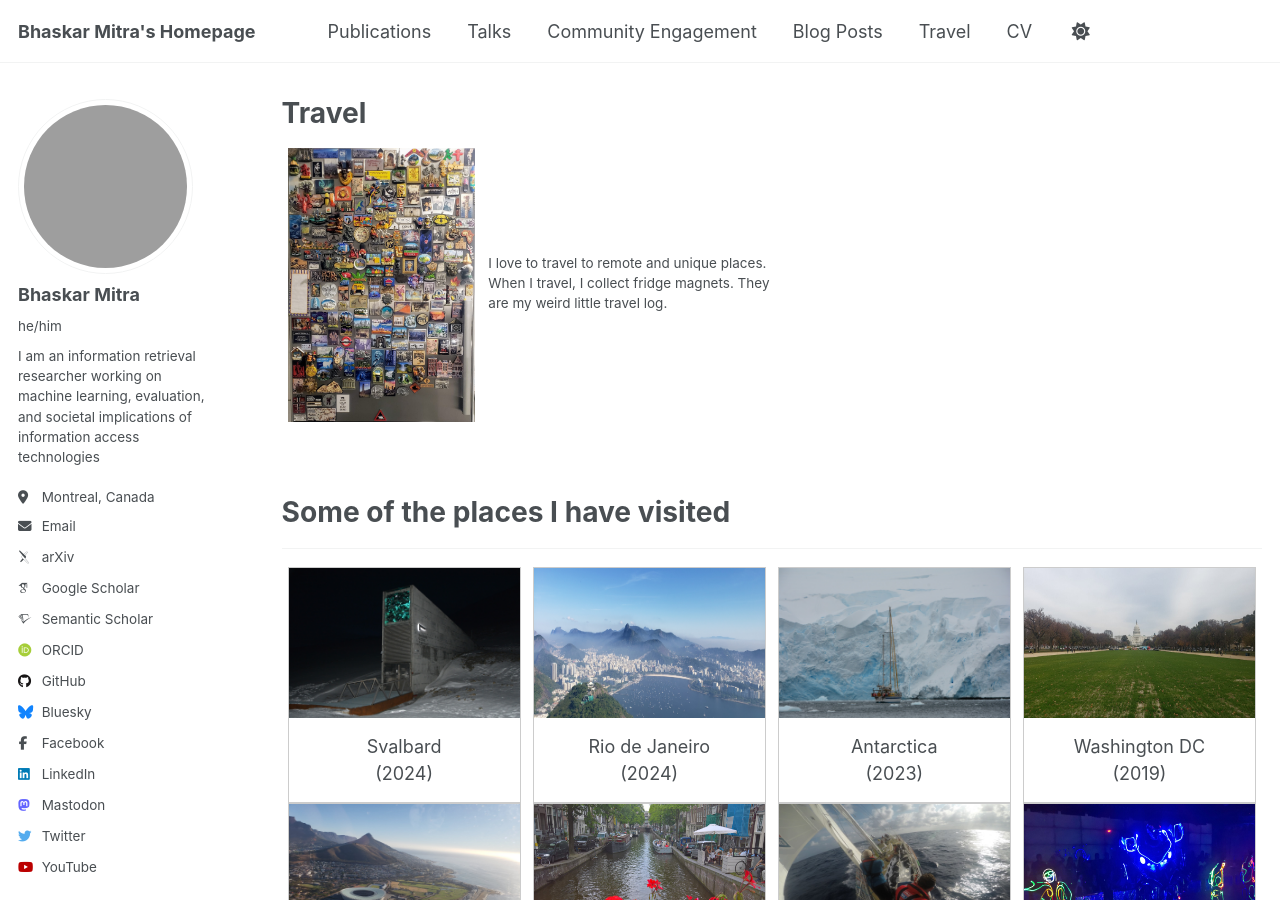
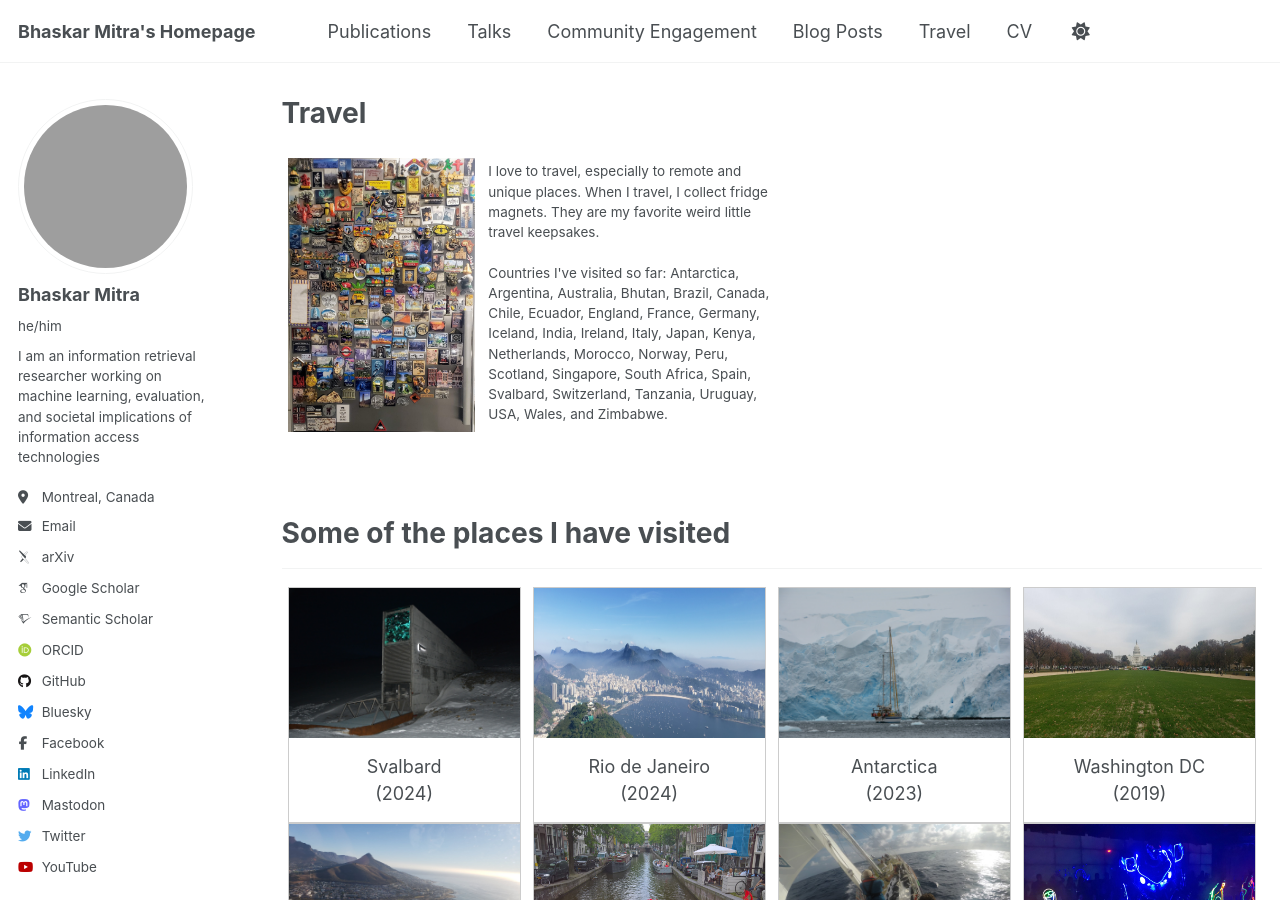
Before and after one commit to bhaskar-mitra/bhaskar-mitra.github.io, a Jekyll site: the page built from _pages/travel.html, in a window 1280 px wide and 900 px high. Built offline with Jekyll 4.4.1, drawn with Linux system fonts in a browser that asks for light colours; some web fonts are replaced; grey boxes are pictures that could not be loaded.

Commit message:
Update travel.html

```diff
--- a/_pages/travel.html
+++ b/_pages/travel.html
@@ -65,9 +65,11 @@ div.desc {
     </td>
     <td style="border:none">
       <p>
-        I love to travel to remote and unique places.
+        I love to travel, especially to remote and unique places.
         When I travel, I collect fridge magnets.
-        They are my weird little travel log.
+        They are my favorite weird little travel keepsakes.
+        <br/><br/>
+        Countries I've visited so far: Antarctica, Argentina, Australia, Bhutan, Brazil, Canada, Chile, Ecuador, England, France, Germany, Iceland, India, Ireland, Italy, Japan, Kenya, Netherlands, Morocco, Norway, Peru, Scotland, Singapore, South Africa, Spain, Svalbard, Switzerland, Tanzania, Uruguay, USA, Wales, and Zimbabwe.
       </p>
     </td>
   </tr>
```
